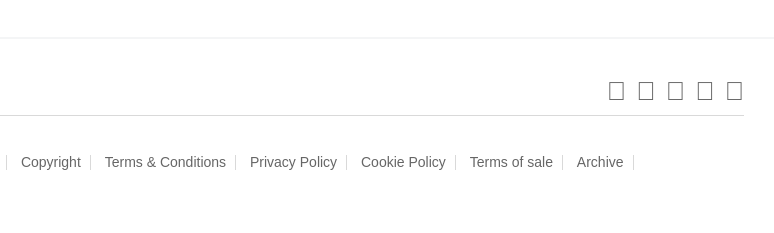
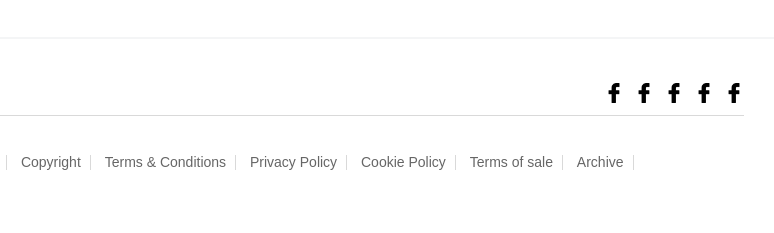
Before and after one commit to adejam/newsweek-clone, a website: page index.html in a window 1280 px wide. Shown: the part 9498-9731 px from the top of the page, 506-1280 px from the left. Drawn offline with nearby package versions, Linux system fonts and the light colour scheme.

Commit message:
fix: Add social media logos using images and remove ::before classes for social images

```diff
--- a/css/main.css
+++ b/css/main.css
@@ -761,26 +761,6 @@
   fill: #f72210;
 }
 
-.facebook::before {
-  content: "\f203";
-}
-
-.twitter::before {
-  content: "\f202";
-}
-
-.instagram::before {
-  content: "\f215";
-}
-
-.tumblr::before {
-  content: "\f214";
-}
-
-.linkedin::before {
-  content: "\f207";
-}
-
 .footer_links {
   flex-wrap: wrap;
   padding-top: 6px;
--- a/index.html
+++ b/index.html
@@ -3065,19 +3065,29 @@
         </div>
         <ul class="footer_social align-items-end d_flex">
           <li class="social_li1">
-            <a href="#" class="genericon genericon_lh ta_center d_block c_p facebook"></a>
+            <a href="#" class="genericon genericon_lh ta_center d_block c_p">
+              <img src="images/fb.png" alt="k" width="20" height="20" />
+            </a>
           </li>
           <li class="social_li">
-            <a href="#" class="genericon genericon_lh ta_center d_block c_p twitter"></a>
+            <a href="#" class="genericon genericon_lh ta_center d_block c_p">
+              <img src="images/fb.png" alt="k" width="20" height="20" />
+            </a>
           </li>
           <li class="social_li">
-            <a href="#" class="genericon genericon_lh ta_center d_block c_p instagram"></a>
+            <a href="#" class="genericon genericon_lh ta_center d_block c_p">
+              <img src="images/fb.png" alt="k" width="20" height="20" />
+            </a>
           </li>
           <li class="social_li">
-            <a href="#" class="genericon genericon_lh ta_center d_block c_p tumblr"></a>
+            <a href="#" class="genericon genericon_lh ta_center d_block c_p">
+              <img src="images/fb.png" alt="k" width="20" height="20" />
+            </a>
           </li>
           <li class="social_li">
-            <a href="#" class="genericon genericon_lh ta_center d_block c_p linkedin"></a>
+            <a href="#" class="genericon genericon_lh ta_center d_block c_p">
+              <img src="images/fb.png" alt="k" width="20" height="20" />
+            </a>
           </li>
         </ul>
       </div>
```
Also changed, not shown: images/fb.png (added).
